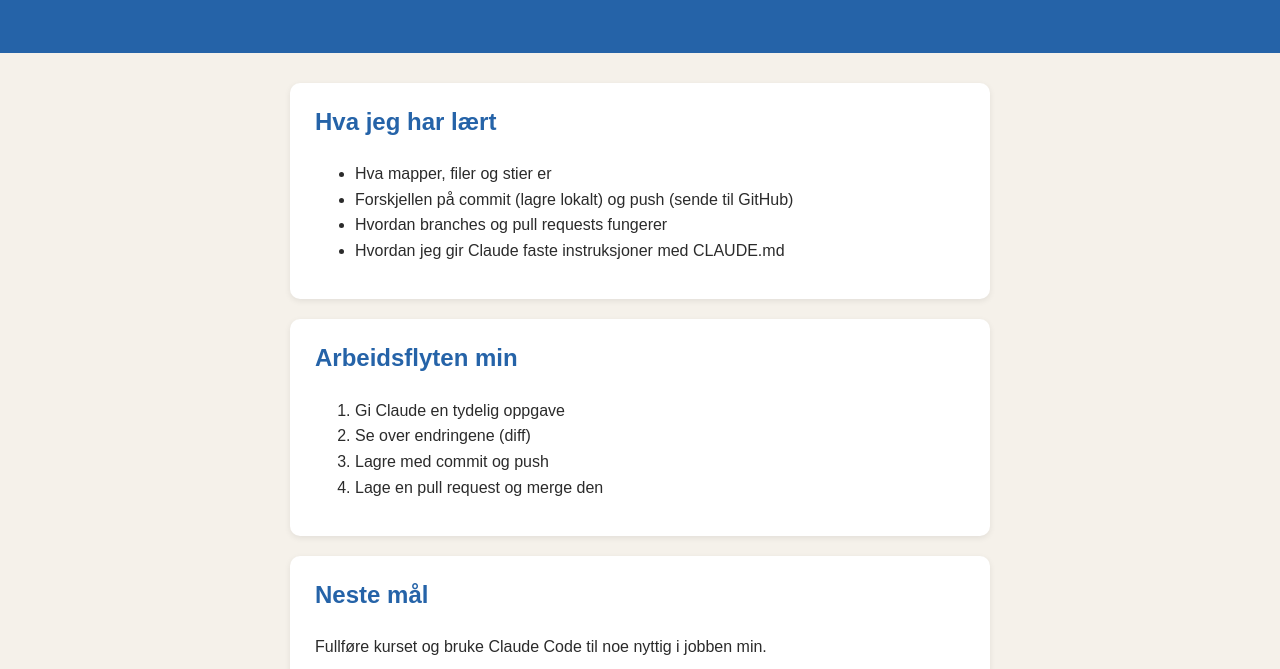
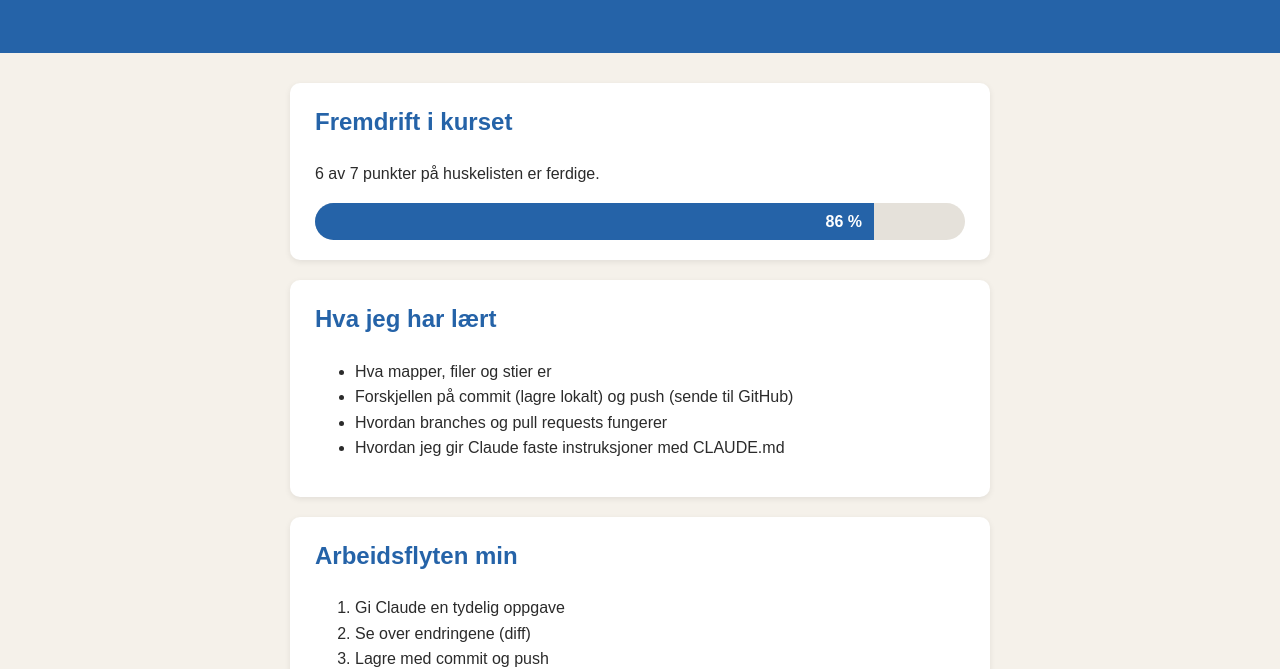
Before and after one commit to hassapedersen-commits/claude-kurs, a plain HTML site: page nettside/index.html in a window 1280 px wide. Shown: the part 136-805 px from the top of the page. Drawn offline with Linux system fonts and the light colour scheme.

Commit message:
Legg til fremdriftslinje på nettsiden
Co-Authored-By: Claude Opus 5.5 <noreply@anthropic.com>
Claude-Session: https://claude.ai/code/session_016kAs8Hpyu5djbJqhZqjZyY

```diff
--- a/nettside/index.html
+++ b/nettside/index.html
@@ -16,6 +16,17 @@
   </header>
 
   <main>
+
+    <!-- Fremdriftslinje: viser hvor mange punkter på huskelisten som er ferdige -->
+    <section class="kort">
+      <h2>Fremdrift i kurset</h2>
+      <p>6 av 7 punkter på huskelisten er ferdige.</p>
+      <!-- Den ytre boksen er hele stolpen. Den indre fylles opp. -->
+      <!-- Endre "width" (bredden) når du krysser av flere punkter: 6 av 7 er ca. 86 %. -->
+      <div class="fremdrift">
+        <div class="fremdrift-fyll" style="width: 86%;">86 %</div>
+      </div>
+    </section>
 
     <section class="kort">
       <h2>Hva jeg har lært</h2>
--- a/nettside/style.css
+++ b/nettside/style.css
@@ -42,6 +42,23 @@ main {
   margin-top: 0;
 }
 
+/* Fremdriftslinjen: den grå stolpen bak */
+.fremdrift {
+  background-color: #e5e1da;
+  border-radius: 20px;
+  overflow: hidden;
+}
+
+/* Den blå delen som viser hvor langt jeg har kommet */
+.fremdrift-fyll {
+  background-color: #2563a8;
+  color: white;
+  text-align: right;
+  padding: 6px 12px;
+  font-weight: bold;
+  box-sizing: border-box;
+}
+
 /* Bunnen av siden */
 footer {
   text-align: center;
```
